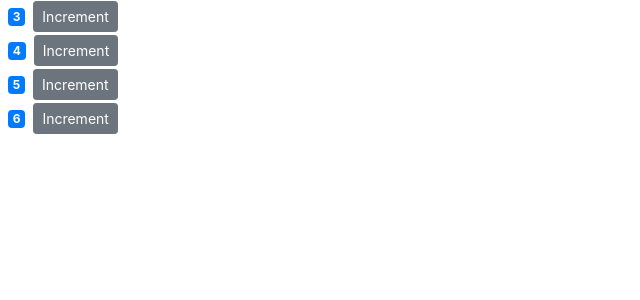
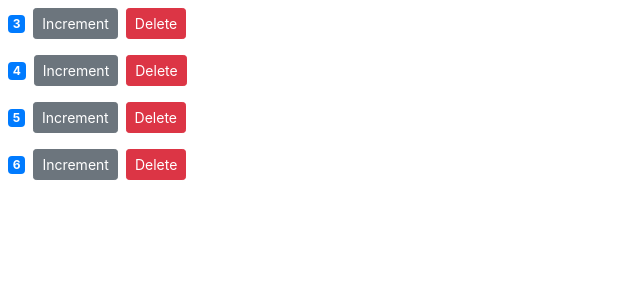
Before and after one commit to dondasasmita/counter-app, a React (Create React App) app: page / in a window 1280 px wide. Shown: the top 300 px of the page, without its empty margins (0-640 px from the left). Built offline with nearby package versions, Linux system fonts and the light colour scheme.

Commit message:
raised and handled delete event

```diff
--- a/src/components/counter.jsx
+++ b/src/components/counter.jsx
@@ -2,11 +2,10 @@
 
 class Counter extends Component {
   state = {
-    value: this.props.value
+    value: this.props.counter.value
   };
 
   handleIncrement = () => {
-    // console.log(product);
     // update the state using a method inherited from Component
     this.setState({ value: this.state.value + 1 });
   };
@@ -21,6 +20,12 @@
         >
           Increment
         </button>
+        <button
+          onClick={() => this.props.onDelete(this.props.counter.id)}
+          className="btn btn-danger btn-sm m-2"
+        >
+          Delete
+        </button>
       </div>
     );
   }
--- a/src/components/counters.jsx
+++ b/src/components/counters.jsx
@@ -10,11 +10,23 @@
       { id: 4, value: 6 }
     ]
   };
+
+  handleDelete = counterId => {
+    const counters = this.state.counters.filter(
+      counter => counter.id !== counterId
+    );
+    this.setState({ counters: counters });
+  };
+
   render() {
     return (
       <div>
         {this.state.counters.map(counter => (
-          <Counter key={counter.id} value={counter.value} />
+          <Counter
+            key={counter.id}
+            onDelete={this.handleDelete}
+            counter={counter}
+          />
         ))}
       </div>
     );
```
